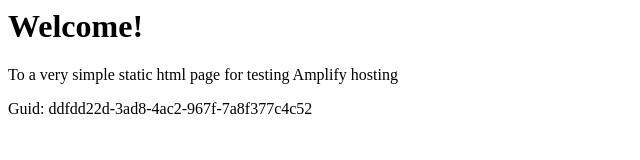
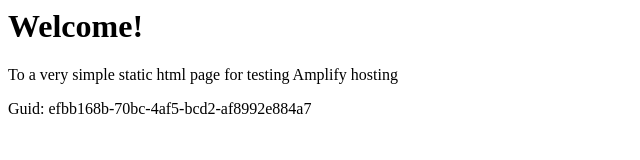
Before and after one commit to aws-aemilia-pdx/Github-PR-Commit-Integration-Test-DoNotTouch-GitHubWebhookPushCanaryTest-v1-beta-us-west-2, a website: page src/index.html in a window 1280 px wide. Shown: the full height of the page, 0-640 px from the left. Drawn offline with Linux system fonts and the light colour scheme.

Commit message:
commit from integ tests

```diff
--- a/src/index.html
+++ b/src/index.html
@@ -12,6 +12,6 @@
 <body>
     <h1>Welcome!</h1>
     <p>To a very simple static html page for testing Amplify hosting</p>
-    <p>Guid: ddfdd22d-3ad8-4ac2-967f-7a8f377c4c52</p></body>
+    <p>Guid: efbb168b-70bc-4af5-bcd2-af8992e884a7</p></body>
 
 </html>
```
